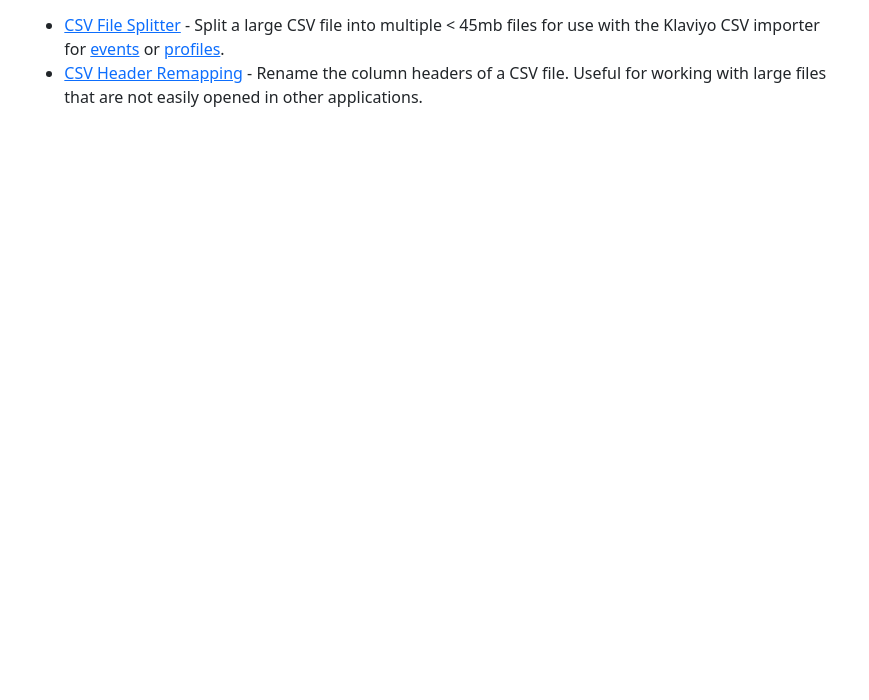
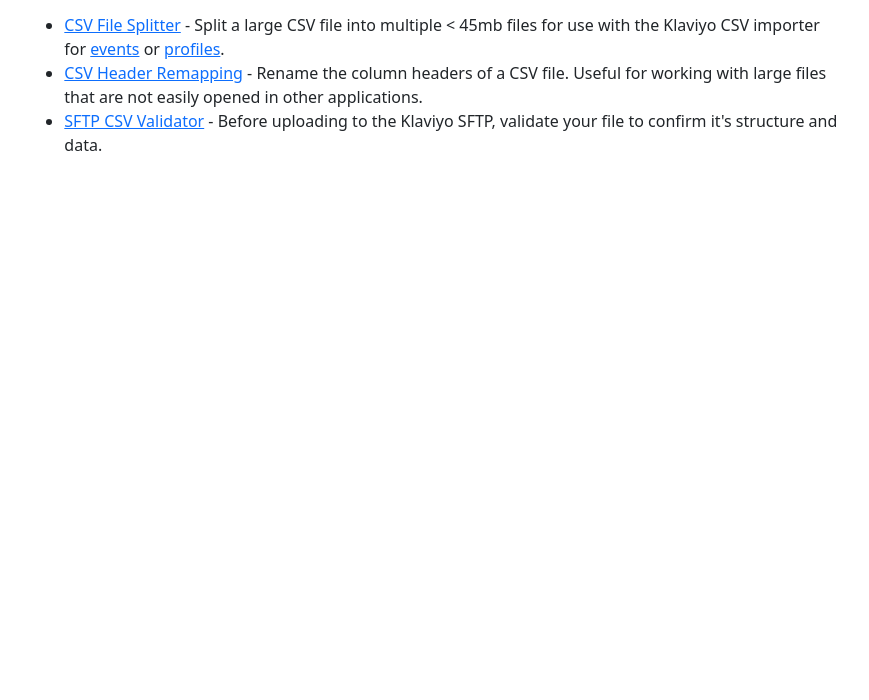
Before and after one commit to klaviyo-labs/self-service-toolkit, a plain HTML site: page tools/index.html in a window 1280 px wide. Shown: the part 100-800 px from the top of the page, without its empty margins (205-1074 px from the left). Drawn offline with nearby package versions, Linux system fonts and the light colour scheme.

Commit message:
Add some copy to validator

```diff
--- a/tools/index.html
+++ b/tools/index.html
@@ -19,6 +19,7 @@
             <ul>
                 <li><a href="file-split.html">CSV File Splitter</a> - Split a large CSV file into multiple < 45mb files for use with the Klaviyo CSV importer for <a href="https://help.klaviyo.com/hc/en-us/articles/115005081247">events</a> or <a href="https://help.klaviyo.com/hc/en-us/articles/115005078807">profiles</a>.</li>
                 <li><a href="csv-header-remapping.html">CSV Header Remapping</a> - Rename the column headers of a CSV file. Useful for working with large files that are not easily opened in other applications.</li>
+                <li><a href="sftp-csv-validator.html">SFTP CSV Validator</a> - Before uploading to the Klaviyo SFTP, validate your file to confirm it's structure and data.</li>
             </ul>
             </p>
 
```
Also changed, not shown: tools/sftp-csv-validator.html (+2 -0 lines).
